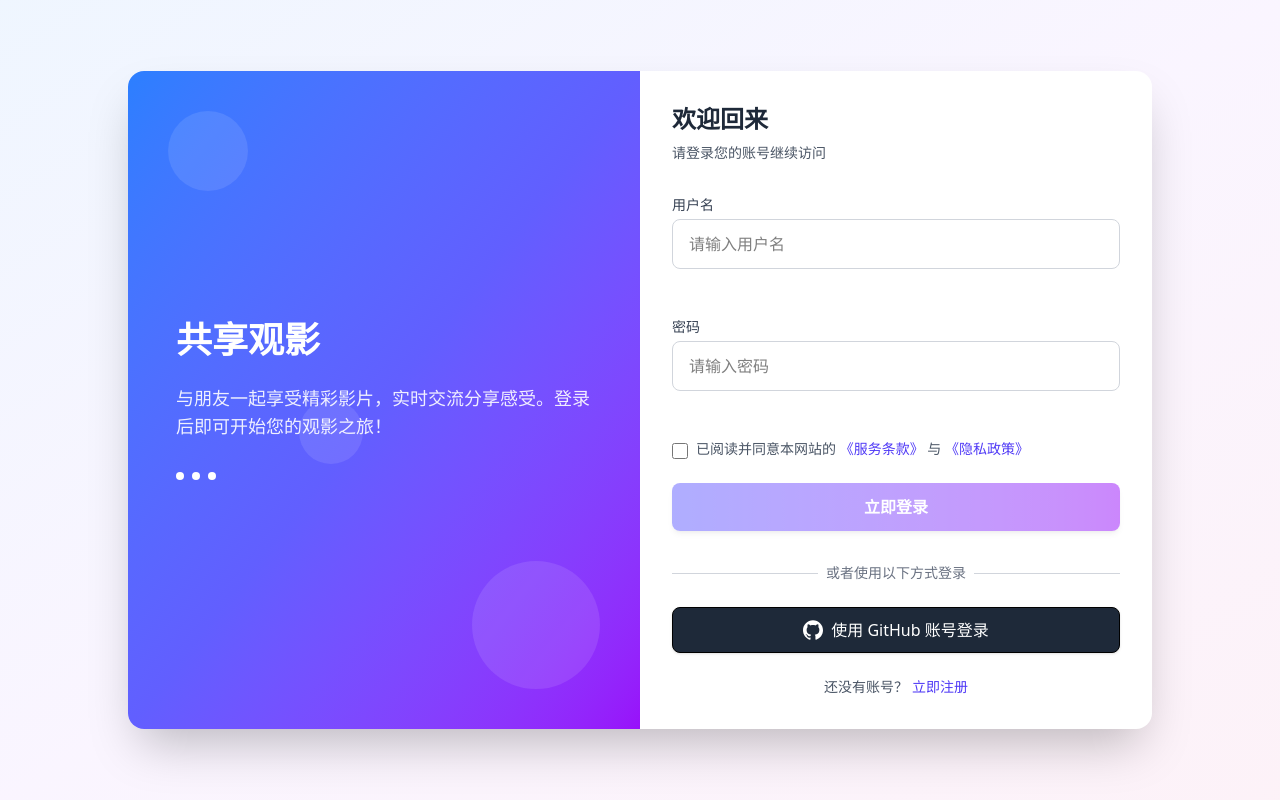
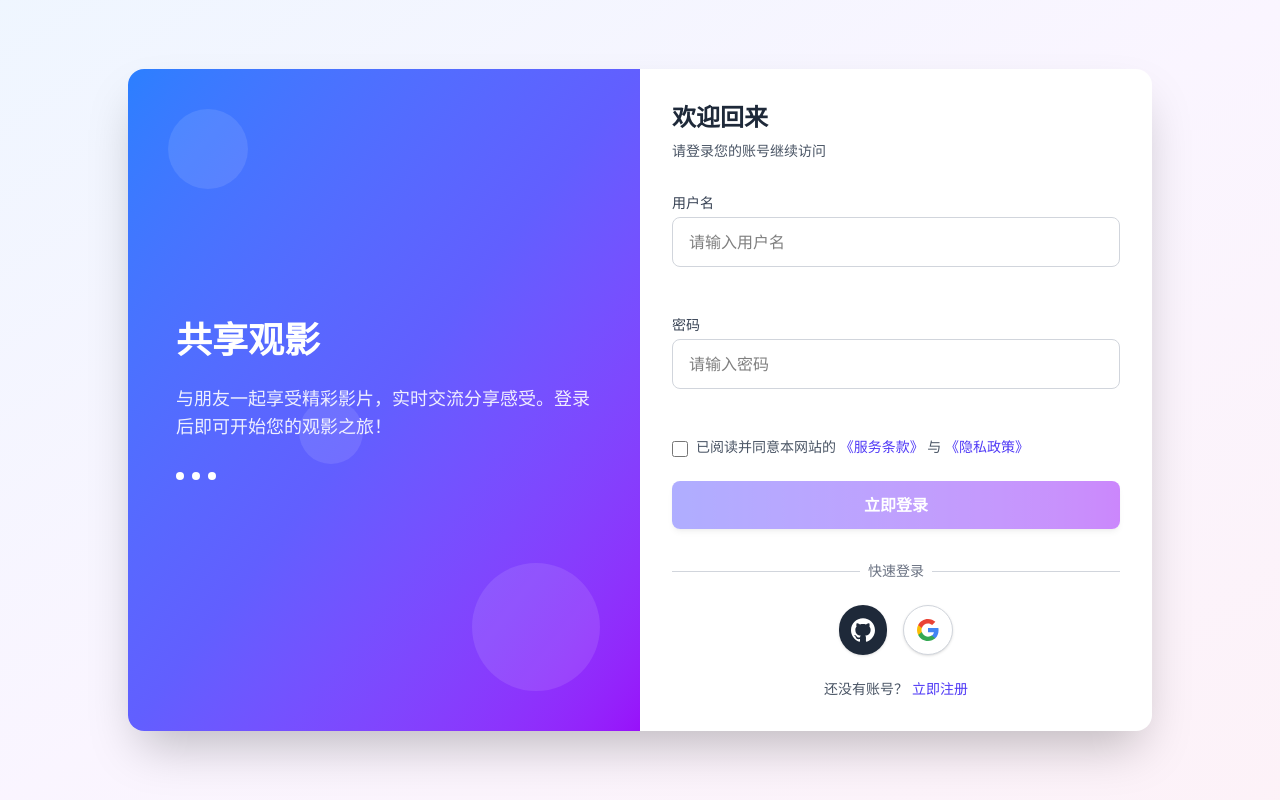
Before and after one commit to Kamisorara/WatchTogetherReact, a React (Vite) app: page /login in a window 1280 px wide. Built offline with nearby package versions, Linux system fonts and the light colour scheme.

Commit message:
添加Google Oauth2快速验证登录

```diff
--- a/src/apis/system/AuthApi.ts
+++ b/src/apis/system/AuthApi.ts
@@ -82,7 +82,13 @@ export const authApi = {
     return apiClient.get<{ url: string }>('/api/oauth2/github/authorize');
   },
 
-  // GitHub OAuth完成注册
+  // Google OAuth相关
+  getGoogleOAuthUrl: () => {
+    return apiClient.get<{ url: string }>('/api/oauth2/google/authorize');
+  },
+
+
+  // OAuth完成注册
   completeOAuthRegistration: (email: string, oauthId: string, username?: string) => {
     return apiClient.post<LoginResponse>('/api/oauth2/complete-registration', {
       email,
--- a/src/pages/LoginPage.tsx
+++ b/src/pages/LoginPage.tsx
@@ -33,6 +33,7 @@ const LoginPage: React.FC = () => {
   });
   const [isLoading, setIsLoading] = useState(false);
   const [isGithubLoading, setIsGithubLoading] = useState(false);
+  const [isGoogleLoading, setIsGoogleLoading] = useState(false);
 
   // OAuth注册表单状态
   const [showOAuthRegister, setShowOAuthRegister] = useState(false);
@@ -61,6 +62,24 @@ const LoginPage: React.FC = () => {
       });
     } finally {
       setIsGithubLoading(false);
+    }
+  };
+
+  // Google登录处理
+  const handleGoogleLogin = async () => {
+    try {
+      setIsGoogleLoading(true);
+      // 获取Google OAuth URL
+      const response = await authApi.getGoogleOAuthUrl();
+      // 重定向到Google授权页面
+      window.location.href = response.url;
+    } catch (error) {
+      console.error("获取Google认证URL失败", error);
+      toast.error('Google登录暂时不可用，请稍后再试', {
+        position: "top-left",
+      });
+    } finally {
+      setIsGoogleLoading(false);
     }
   };
 
@@ -364,32 +383,51 @@ const LoginPage: React.FC = () => {
             <div className="w-full border-t border-gray-300"></div>
           </div>
           <div className="relative flex justify-center text-sm">
-            <span className="px-2 bg-white text-gray-500">或者使用以下方式登录</span>
+            <span className="px-2 bg-white text-gray-500">快速登录</span>
           </div>
         </div>
 
-        <div className="mt-6">
+        <div className="mt-6 flex justify-center space-x-4">
+          {/* GitHub登录按钮 */}
           <button
             type="button"
             onClick={handleGithubLogin}
             disabled={isGithubLoading}
-            className="w-full flex justify-center items-center py-2.5 px-4 border rounded-lg shadow-sm bg-gray-800 hover:bg-gray-700 focus:outline-none focus:ring-2 focus:ring-offset-2 focus:ring-gray-500 transition-all disabled:opacity-50 disabled:cursor-not-allowed"
+            className="flex justify-center items-center p-3 rounded-full shadow-sm bg-gray-800 hover:bg-gray-700 focus:outline-none focus:ring-2 focus:ring-offset-2 focus:ring-gray-500 transition-all disabled:opacity-50 disabled:cursor-not-allowed"
+            aria-label="使用GitHub账号登录"
           >
             {isGithubLoading ? (
-              <span className="flex items-center justify-center">
-                <svg className="animate-spin -ml-1 mr-3 h-5 w-5 text-white" xmlns="http://www.w3.org/2000/svg" fill="none" viewBox="0 0 24 24">
-                  <circle className="opacity-25" cx="12" cy="12" r="10" stroke="currentColor" strokeWidth="4"></circle>
-                  <path className="opacity-75" fill="currentColor" d="M4 12a8 8 0 018-8V0C5.373 0 0 5.373 0 12h4zm2 5.291A7.962 7.962 0 014 12H0c0 3.042 1.135 5.824 3 7.938l3-2.647z"></path>
-                </svg>
-                处理中...
-              </span>
+              <svg className="animate-spin h-6 w-6 text-white" xmlns="http://www.w3.org/2000/svg" fill="none" viewBox="0 0 24 24">
+                <circle className="opacity-25" cx="12" cy="12" r="10" stroke="currentColor" strokeWidth="4"></circle>
+                <path className="opacity-75" fill="currentColor" d="M4 12a8 8 0 018-8V0C5.373 0 0 5.373 0 12h4zm2 5.291A7.962 7.962 0 014 12H0c0 3.042 1.135 5.824 3 7.938l3-2.647z"></path>
+              </svg>
             ) : (
-              <>
-                <svg className="h-5 w-5 mr-2" fill="white" xmlns="http://www.w3.org/2000/svg" viewBox="0 0 24 24">
-                  <path d="M12 .297c-6.63 0-12 5.373-12 12 0 5.303 3.438 9.8 8.205 11.385.6.113.82-.258.82-.577 0-.285-.01-1.04-.015-2.04-3.338.724-4.042-1.61-4.042-1.61C4.422 18.07 3.633 17.7 3.633 17.7c-1.087-.744.084-.729.084-.729 1.205.084 1.838 1.236 1.838 1.236 1.07 1.835 2.809 1.305 3.495.998.108-.776.417-1.305.76-1.605-2.665-.3-5.466-1.332-5.466-5.93 0-1.31.465-2.38 1.235-3.22-.135-.303-.54-1.523.105-3.176 0 0 1.005-.322 3.3 1.23.96-.267 1.98-.399 3-.405 1.02.006 2.04.138 3 .405 2.28-1.552 3.285-1.23 3.285-1.23.645 1.653.24 2.873.12 3.176.765.84 1.23 1.91 1.23 3.22 0 4.61-2.805 5.625-5.475 5.92.42.36.81 1.096.81 2.22 0 1.606-.015 2.896-.015 3.286 0 .315.21.69.825.57C20.565 22.092 24 17.592 24 12.297c0-6.627-5.373-12-12-12" />
-                </svg>
-                <span className="text-white font-medium">使用 GitHub 账号登录</span>
-              </>
+              <svg className="h-6 w-6" fill="white" xmlns="http://www.w3.org/2000/svg" viewBox="0 0 24 24">
+                <path d="M12 .297c-6.63 0-12 5.373-12 12 0 5.303 3.438 9.8 8.205 11.385.6.113.82-.258.82-.577 0-.285-.01-1.04-.015-2.04-3.338.724-4.042-1.61-4.042-1.61C4.422 18.07 3.633 17.7 3.633 17.7c-1.087-.744.084-.729.084-.729 1.205.084 1.838 1.236 1.838 1.236 1.07 1.835 2.809 1.305 3.495.998.108-.776.417-1.305.76-1.605-2.665-.3-5.466-1.332-5.466-5.93 0-1.31.465-2.38 1.235-3.22-.135-.303-.54-1.523.105-3.176 0 0 1.005-.322 3.3 1.23.96-.267 1.98-.399 3-.405 1.02.006 2.04.138 3 .405 2.28-1.552 3.285-1.23 3.285-1.23.645 1.653.24 2.873.12 3.176.765.84 1.23 1.91 1.23 3.22 0 4.61-2.805 5.625-5.475 5.92.42.36.81 1.096.81 2.22 0 1.606-.015 2.896-.015 3.286 0 .315.21.69.825.57C20.565 22.092 24 17.592 24 12.297c0-6.627-5.373-12-12-12" />
+              </svg>
+            )}
+          </button>
+
+          {/* Google登录按钮 */}
+          <button
+            type="button"
+            onClick={handleGoogleLogin}
+            disabled={isGoogleLoading}
+            className="flex justify-center items-center p-3 rounded-full shadow-sm bg-white hover:bg-gray-50 focus:outline-none focus:ring-2 focus:ring-offset-2 focus:ring-gray-200 transition-all border border-gray-300 disabled:opacity-50 disabled:cursor-not-allowed"
+            aria-label="使用Google账号登录"
+          >
+            {isGoogleLoading ? (
+              <svg className="animate-spin h-6 w-6 text-gray-600" xmlns="http://www.w3.org/2000/svg" fill="none" viewBox="0 0 24 24">
+                <circle className="opacity-25" cx="12" cy="12" r="10" stroke="currentColor" strokeWidth="4"></circle>
+                <path className="opacity-75" fill="currentColor" d="M4 12a8 8 0 018-8V0C5.373 0 0 5.373 0 12h4zm2 5.291A7.962 7.962 0 014 12H0c0 3.042 1.135 5.824 3 7.938l3-2.647z"></path>
+              </svg>
+            ) : (
+              <svg className="h-6 w-6" viewBox="0 0 24 24" xmlns="http://www.w3.org/2000/svg">
+                <path d="M22.56 12.25c0-.78-.07-1.53-.2-2.25H12v4.26h5.92c-.26 1.37-1.04 2.53-2.21 3.31v2.77h3.57c2.08-1.92 3.28-4.74 3.28-8.09z" fill="#4285F4" />
+                <path d="M12 23c2.97 0 5.46-.98 7.28-2.66l-3.57-2.77c-.98.66-2.23 1.06-3.71 1.06-2.86 0-5.29-1.93-6.16-4.53H2.18v2.84C3.99 20.53 7.7 23 12 23z" fill="#34A853" />
+                <path d="M5.84 14.09c-.22-.66-.35-1.36-.35-2.09s.13-1.43.35-2.09V7.07H2.18C1.43 8.55 1 10.22 1 12s.43 3.45 1.18 4.93l2.85-2.22.81-.62z" fill="#FBBC05" />
+                <path d="M12 5.38c1.62 0 3.06.56 4.21 1.64l3.15-3.15C17.45 2.09 14.97 1 12 1 7.7 1 3.99 3.47 2.18 7.07l3.66 2.84c.87-2.6 3.3-4.53 6.16-4.53z" fill="#EA4335" />
+              </svg>
             )}
           </button>
         </div>
--- a/src/pages/OAuth2Success.tsx
+++ b/src/pages/OAuth2Success.tsx
@@ -12,7 +12,7 @@ const OAuth2Success: React.FC = () => {
     if (token) {
       // 保存token
       localStorage.setItem('token', token);
-      toast.success('GitHub登录成功！', {
+      toast.success('快捷登录成功！', {
         position: "top-left",
         autoClose: 2000,
         toastId: "github-login-success",
```
